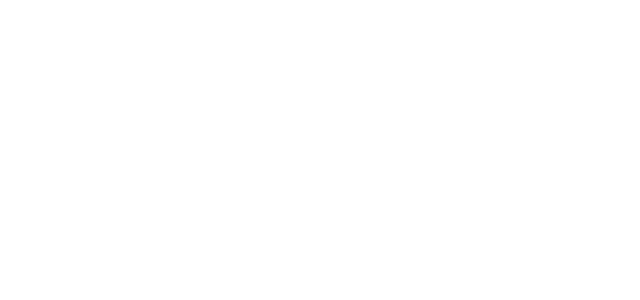
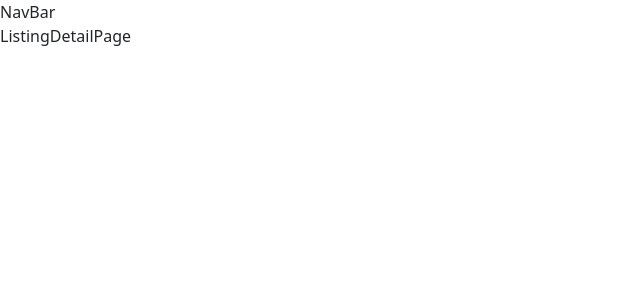
Before and after one commit to andreyessel/ShareBoard, a React (Vite) app in the folder SB_client/: page /listings/1 in a window 1280 px wide. Shown: the top 300 px of the page, without its empty margins (0-640 px from the left). Built offline with nearby package versions, Linux system fonts and the light colour scheme.

Commit message:
installed bootstrap

```diff
--- a/SB_client/package.json
+++ b/SB_client/package.json
@@ -10,6 +10,7 @@
     "preview": "vite preview"
   },
   "dependencies": {
+    "bootstrap": "^5.3.8",
     "react": "^19.2.8",
     "react-dom": "^19.2.8",
     "react-router-dom": "^7.18.3"
--- a/SB_client/src/components/ListingDetailPage.jsx
+++ b/SB_client/src/components/ListingDetailPage.jsx
@@ -2,7 +2,7 @@
 function ListingDetailPage() {
   return (
     <div>
-
+      ListingDetailPage
     </div>
   )
 }
--- a/SB_client/src/components/MyListingsPage.jsx
+++ b/SB_client/src/components/MyListingsPage.jsx
@@ -2,8 +2,8 @@
  function MyListingsPage() {
   return (
     <div>
-
+      MyListingsPage
     </div>
   )
 }
-export default MyListingsPage
+export default MyListingsPage;
--- a/SB_client/src/components/NavBar.jsx
+++ b/SB_client/src/components/NavBar.jsx
@@ -2,7 +2,7 @@
 function NavBar() {
   return (
     <div>
-
+      NavBar
     </div>
   )
 }
--- a/SB_client/src/components/NewListingPage.jsx
+++ b/SB_client/src/components/NewListingPage.jsx
@@ -2,7 +2,7 @@
 function NewListingPage() {
   return (
     <div>
-
+      NewListingPage
     </div>
   )
 }
--- a/SB_client/src/main.jsx
+++ b/SB_client/src/main.jsx
@@ -1,3 +1,4 @@
+import 'bootstrap/dist/css/bootstrap.min.css'
 import { StrictMode } from 'react'
 import { createRoot } from 'react-dom/client'
 import App from './App.jsx'
```
Also changed, not shown: 1 other file (tests, documents, lock files or other folders).
